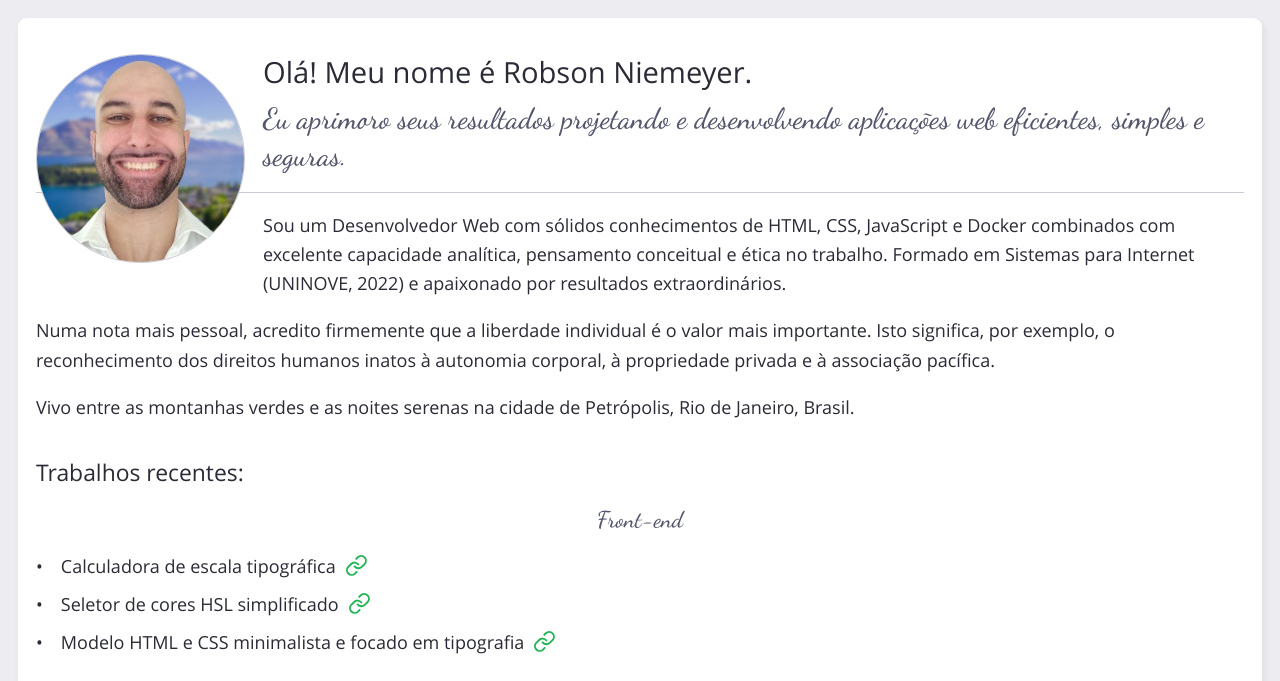
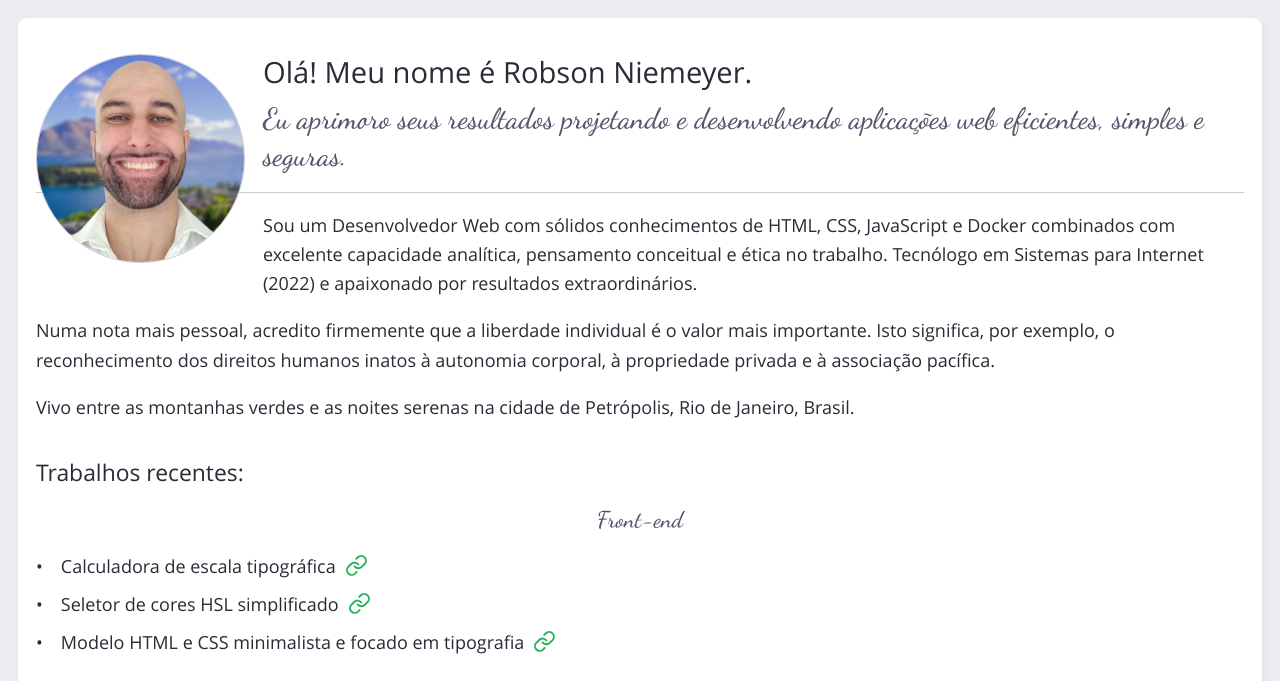
Before and after one commit to nierobs/nierobs.github.io, a website: page index.html in a window 1280 px wide. Shown: the top 681 px of the page. Drawn offline with Linux system fonts and the light colour scheme.

Commit message:
Update bio

```diff
--- a/index.html
+++ b/index.html
@@ -37,7 +37,7 @@
                             <h1>Olá! Meu nome é Robson Niemeyer.</h1>
                             <p class="subtitle">Eu aprimoro seus resultados projetando e desenvolvendo aplicações web eficientes, simples e seguras.</p>
                         </hgroup>
-                        <p>Sou um Desenvolvedor Web com sólidos conhecimentos de HTML, CSS, JavaScript e Docker combinados com excelente capacidade analítica, pensamento conceitual e ética no trabalho. Formado em Sistemas para Internet (UNINOVE, 2022) e apaixonado por resultados extraordinários.</p>
+                        <p>Sou um Desenvolvedor Web com sólidos conhecimentos de HTML, CSS, JavaScript e Docker combinados com excelente capacidade analítica, pensamento conceitual e ética no trabalho. Tecnólogo em Sistemas para Internet (2022) e apaixonado por resultados extraordinários.</p>
                         <p>Numa nota mais pessoal, acredito firmemente que a liberdade individual é o valor mais importante. Isto significa, por exemplo, o reconhecimento dos direitos humanos inatos à autonomia corporal, à propriedade privada e à associação pacífica.</p>
                         <p>Vivo entre as montanhas verdes e as noites serenas na cidade de Petrópolis, Rio de Janeiro, Brasil.</p>
                     </section>
```
Also changed, not shown: en-us/index.html (+1 -1 lines).
